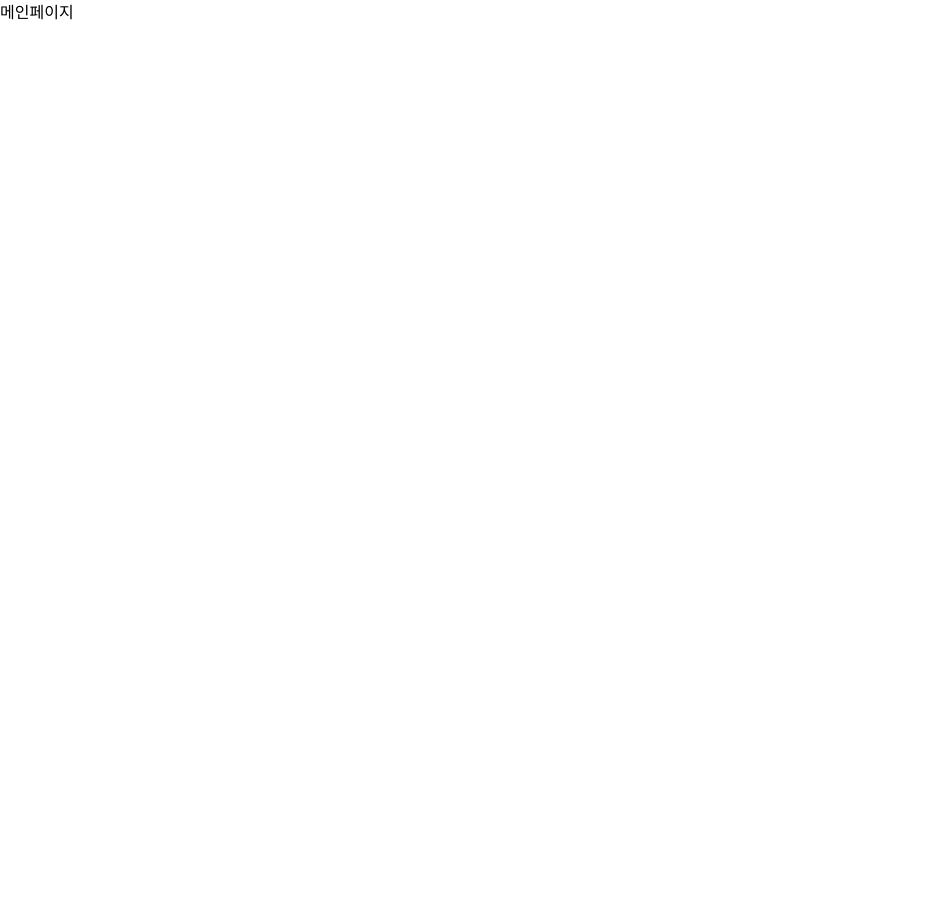
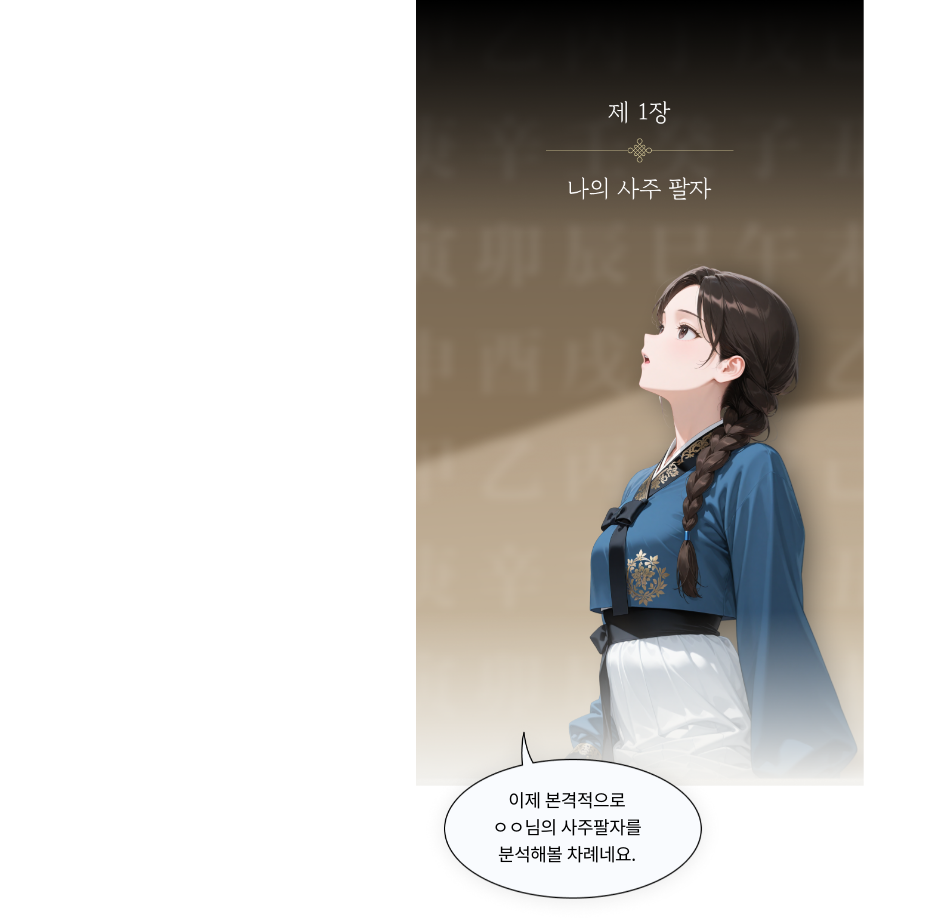
Before and after one commit to TheKany/banana, a Next.js app: page / in a window 1280 px wide. Shown: the top 922 px of the page, without its empty margins (0-926 px from the left). Before the commit the page ends 800 px from the top, so only its background shows below. Built offline with nearby package versions, Linux system fonts and the light colour scheme.

Commit message:
메인 정리

```diff
--- a/src/pages/index.tsx
+++ b/src/pages/index.tsx
@@ -1,7 +1,41 @@
+import Container from "@/components/_common/_Container";
+import Contents from "@/components/contents/Contents";
+import Text from "@/components/_common/_Text";
+import ResultContainer from "@/components/sajuTable/ResultContainer";
+
 export default function Home() {
   return (
-    <div>
-      <p>메인페이지</p>
-    </div>
+    <Container>
+      {/* 메인 첫번쨰 이미지 */}
+      <Contents src="/img/contents-01.webp" alt="제 1장 안내 이미지">
+        <Text className="absolute left-[17%] bottom-[6%]" fz={16}>
+          이제 본격적으로 <br />
+          ㅇㅇ님의 사주팔자를
+          <br />
+          분석해볼 차례네요.
+        </Text>
+      </Contents>
+
+      {/* 메인 두번째 이미지 */}
+      <Contents src="/img/contents-02.webp" alt="제 1장 로딩 이미지"></Contents>
+
+      {/* 메인 세번째 이미지 */}
+      <Contents
+        className="-translate-y-[20%] z-10"
+        src="/img/contents-03.webp"
+        alt="제 1장 로딩 이미지"
+      >
+        <Text className="absolute left-[15.5%] top-[13%]" fz={16}>
+          제가 ㅇㅇ님의 사주를
+          <br />
+          보기 쉽게 표로 정리했어요.
+        </Text>
+      </Contents>
+
+      {/* 결과 이미지 */}
+      <ResultContainer />
+    </Container>
   );
 }
+
+// #2B557E : pri_navy
```
